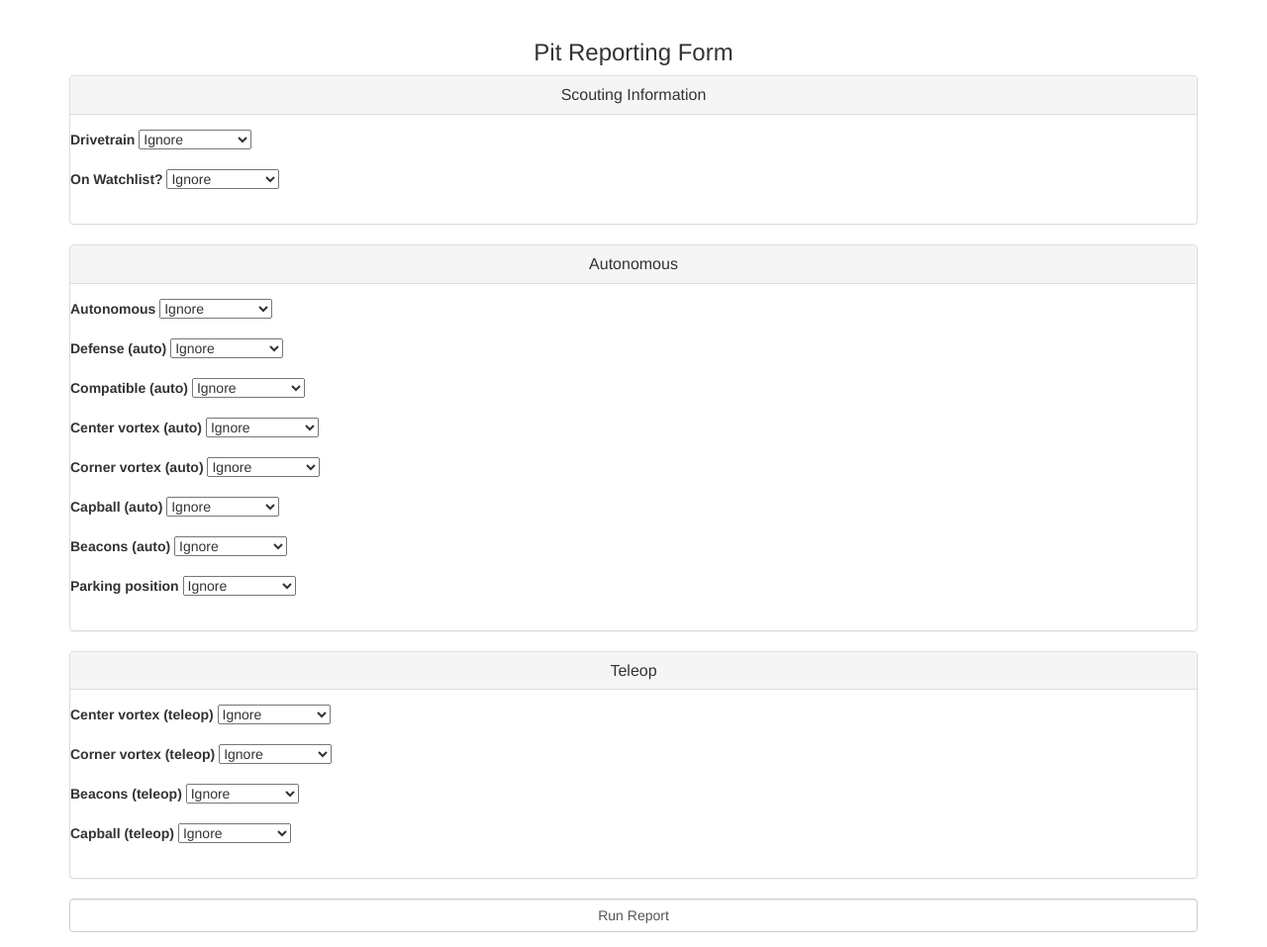
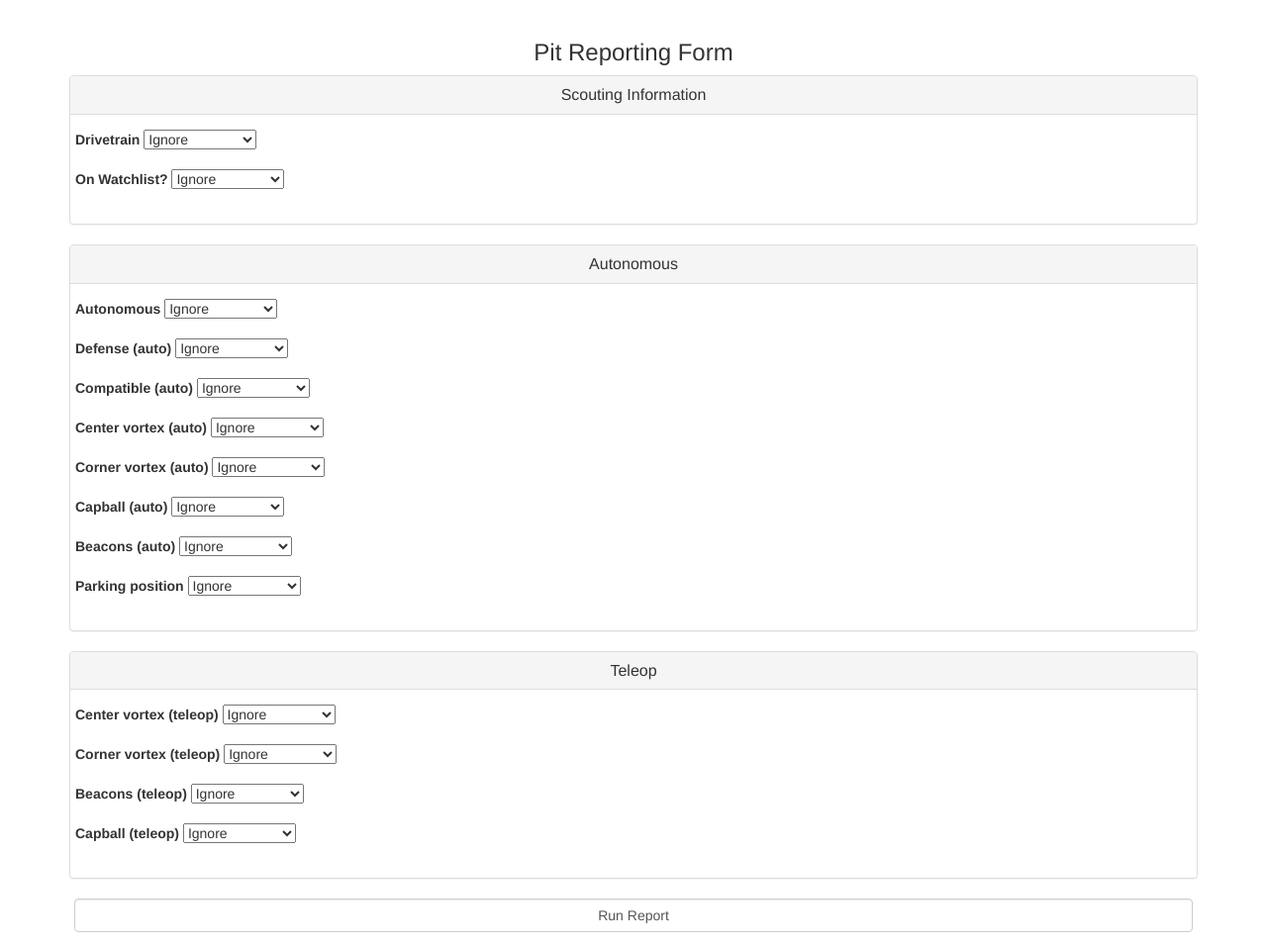
Before and after one commit to jasonrahm/vvapp, a Flask app: page /pit-reporting/ in a window 1280 px wide. Shown: the part 52-1009 px from the top of the page at 99% size. Run offline with Flask 2, Linux system fonts and the light colour scheme; a user stored in the database is signed in; tables that the repository leaves empty hold one stand-in row (values such as "Sample post"); some libraries are stand-ins or nearby versions.

Commit message:
Pit Reporting CSS Fix to margins/padding

```diff
--- a/app/static/css/main.css
+++ b/app/static/css/main.css
@@ -33,6 +33,7 @@ h5 {
     height: 75px;
 }
 
+#pit_reporting .form-group,
 #pit_scouting .form-group,
 #scoring .form-group {
     padding-left: 5px;
--- a/app/templates/pit_reporting.html
+++ b/app/templates/pit_reporting.html
@@ -13,6 +13,7 @@
 
 
   <h3>Pit Reporting Form</h3>
+  <div id="pit_reporting">
   <form class="form-horizontal" action="{{ url_for('pit_reporting') }}" method="post">
     {{ form.hidden_tag() }}
     <div class="row">
@@ -94,6 +95,6 @@
         <div class="col-xs-12">{{ form.submit(class="form-control") }}</div>
     </div>
   </form>
-
+  </div>
 
 {% endblock %}
```
